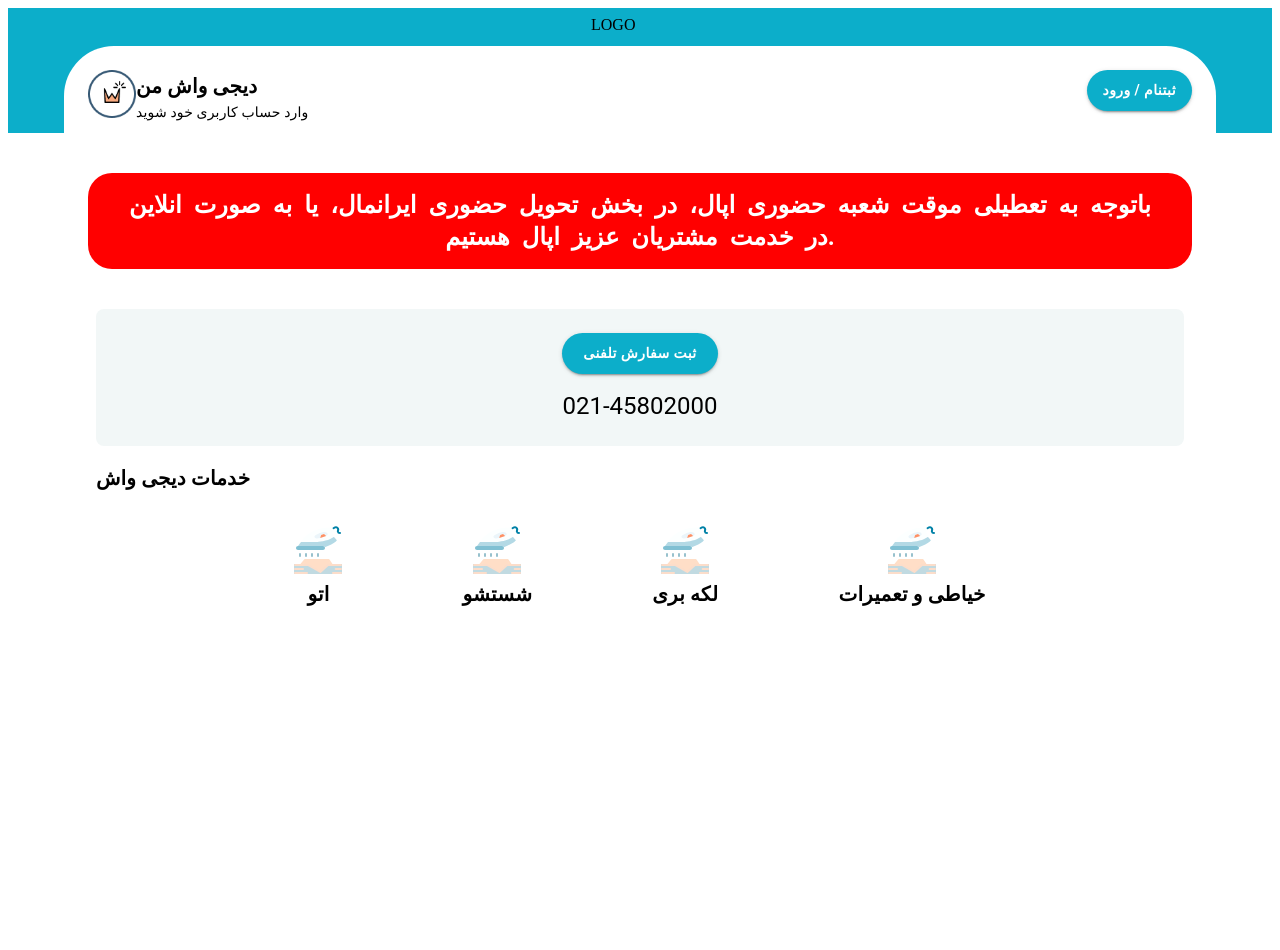
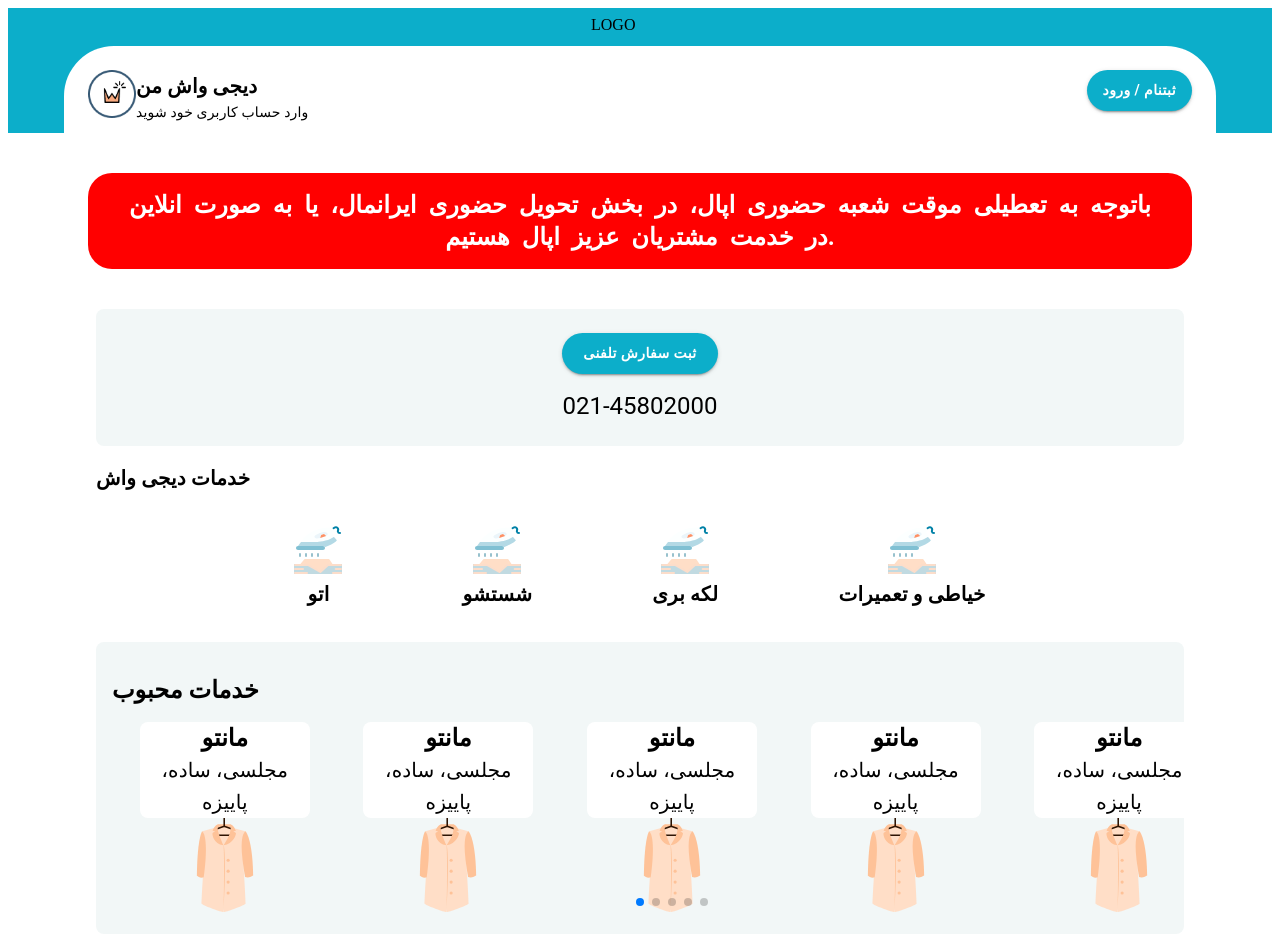
Before and after one commit to amirhosseinsharififard/DigiWash, a React (Vite) app: page / in a window 1280 px wide. Before the commit the page ends 800 px from the top, so only its background shows below. Built offline with nearby package versions, Linux system fonts and the light colour scheme; the HTML template or start-up script is replaced by a standard one.

Commit message:
create ServicesPopular component and install swiper package

```diff
--- a/package.json
+++ b/package.json
@@ -17,7 +17,8 @@
     "axios": "^1.6.8",
     "react": "^18.2.0",
     "react-dom": "^18.2.0",
-    "react-router-dom": "^6.22.3"
+    "react-router-dom": "^6.22.3",
+    "swiper": "^11.1.1"
   },
   "devDependencies": {
     "@types/react": "^18.2.66",
--- a/src/App.jsx
+++ b/src/App.jsx
@@ -6,6 +6,7 @@ import HeaderPwa from "./pwa/HeaderPwa";
 import Offday from "./pwa/Offday";
 import OrderPhone from "./pwa/OrderPhone";
 import Services from "./pwa/Services";
+import ServicesPopular from "./pwa/ServicesPopular";
 function App() {
   return (
     <>
@@ -14,6 +15,7 @@ function App() {
       <Offday />
       <OrderPhone />
       <Services />
+      <ServicesPopular />
     </>
   );
 }
--- /dev/null
+++ b/src/pwa/ServicesPopular.jsx
@@ -0,0 +1,72 @@
+import { Box, Container, Typography } from "@mui/material";
+
+// usable component
+import ServicesPopularComponent from "./ServicesPopularComponent";
+
+// Import Swiper React components
+import { Swiper, SwiperSlide } from "swiper/react";
+
+// Import Swiper styles
+import "swiper/css";
+import "swiper/css/pagination";
+
+import "./SwiperStyle.css";
+
+// import required modules
+import { FreeMode, Pagination } from "swiper/modules";
+
+// image svg
+import manto from "../../assets/womenMantoo.7c04032e.svg";
+// Data
+const DataSwiper = [
+  { title: "مانتو", subTitle: "مجلسی، ساده، پاییزه", image: manto },
+  { title: "مانتو", subTitle: "مجلسی، ساده، پاییزه", image: manto },
+  { title: "مانتو", subTitle: "مجلسی، ساده، پاییزه", image: manto },
+  { title: "مانتو", subTitle: "مجلسی، ساده، پاییزه", image: manto },
+  { title: "مانتو", subTitle: "مجلسی، ساده، پاییزه", image: manto },
+  { title: "مانتو", subTitle: "مجلسی، ساده، پاییزه", image: manto },
+  { title: "مانتو", subTitle: "مجلسی، ساده، پاییزه", image: manto },
+  { title: "مانتو", subTitle: "مجلسی، ساده، پاییزه", image: manto },
+  { title: "مانتو", subTitle: "مجلسی، ساده، پاییزه", image: manto }
+];
+const ServicesPopular = () => {
+  return (
+    <Container>
+      <Box
+        Container
+        sx={{
+          bgcolor: "rgb(242, 247, 247)",
+          p: "1rem 0",
+          m: "1rem 2rem",
+          borderRadius: "8px"
+        }}>
+        <Typography variant='h5' fontWeight='bold ' m='1rem '>
+          خدمات محبوب
+        </Typography>
+
+        <Swiper
+          slidesPerView={5}
+          spaceBetween={30}
+          freeMode={true}
+          pagination={{
+            clickable: true
+          }}
+          modules={[FreeMode, Pagination]}
+          className='mySwiper'
+          style={{ padding: "0 2rem" }}>
+          {DataSwiper.map((item, index) => (
+            <SwiperSlide style={{ background: "none" }} key={index}>
+              <ServicesPopularComponent
+                title={item.title}
+                subTitle={item.subTitle}
+                image={item.image}
+              />
+            </SwiperSlide>
+          ))}
+        </Swiper>
+      </Box>
+    </Container>
+  );
+};
+
+export default ServicesPopular;
--- /dev/null
+++ b/src/pwa/ServicesPopularComponent.jsx
@@ -0,0 +1,30 @@
+import { Box, Stack, Typography } from "@mui/material";
+
+const ServicesPopularComponent = ({ title, subTitle, image }) => {
+  return (
+    <Box
+      bgcolor='none'
+      width='200px'
+      sx={{
+        display: "flex",
+        flexDirection: "column",
+        alignItems: "center",
+        alignContent: "center"
+      }}>
+      <Stack bgcolor='white' width='170px' borderRadius='8px'>
+        <Typography variant='h5' fontWeight='bold'>
+          {title}
+        </Typography>
+        <Typography variant='h6'  >
+          {subTitle}
+        </Typography>
+      </Stack>
+      <img
+        src={image}
+        style={{ backgroundColor: "none", width: "100px", height: "100px" }}
+      />
+    </Box>
+  );
+};
+
+export default ServicesPopularComponent;
--- /dev/null
+++ b/src/pwa/SwiperStyle.css
@@ -0,0 +1,35 @@
+
+.swiper {
+    width: 100%;
+    height: 100%;
+  }
+
+  .swiper-slide {
+    text-align: center;
+    font-size: 18px;
+    background: #fff;
+
+    /* Center slide text vertically */
+    display: flex;
+    justify-content: center;
+    align-items: center;
+  }
+
+  .swiper-slide img {
+    display: block;
+    width: 100%;
+    height: 100%;
+    object-fit: cover;
+  }
+
+  .swiper-slide {
+    width: 60%;
+  }
+
+  .swiper-slide:nth-child(2n) {
+    width: 40%;
+  }
+
+  .swiper-slide:nth-child(3n) {
+    width: 20%;
+  }
```
Also changed, not shown: assets/womenMantoo.7c04032e.svg (added), 1 other file (tests, documents, lock files or other folders).
